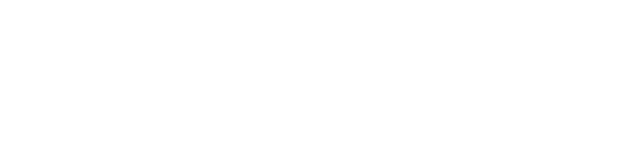
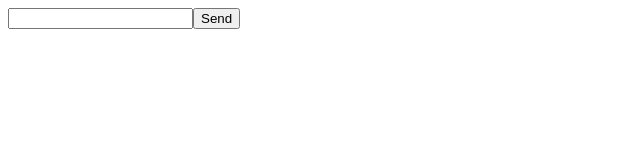
Before and after one commit to Ahmed101Mohammed/simple-chat-app, a website: page views/index.html in a window 1280 px wide. Shown: the whole page, without its empty margins (0-640 px from the left). Drawn offline with Linux system fonts and the light colour scheme.

Commit message:
Add Form To The Page And Unorder List

```diff
--- a/views/index.html
+++ b/views/index.html
@@ -6,6 +6,9 @@
         <title>Chat App</title>
     </head>
     <body>
-
+        <form id="form" action="">
+            <input id="input" autocomplete="off" /><button>Send</button>
+        </form>
+        <ul id="messages"></ul>
     </body>
 </html>
```
